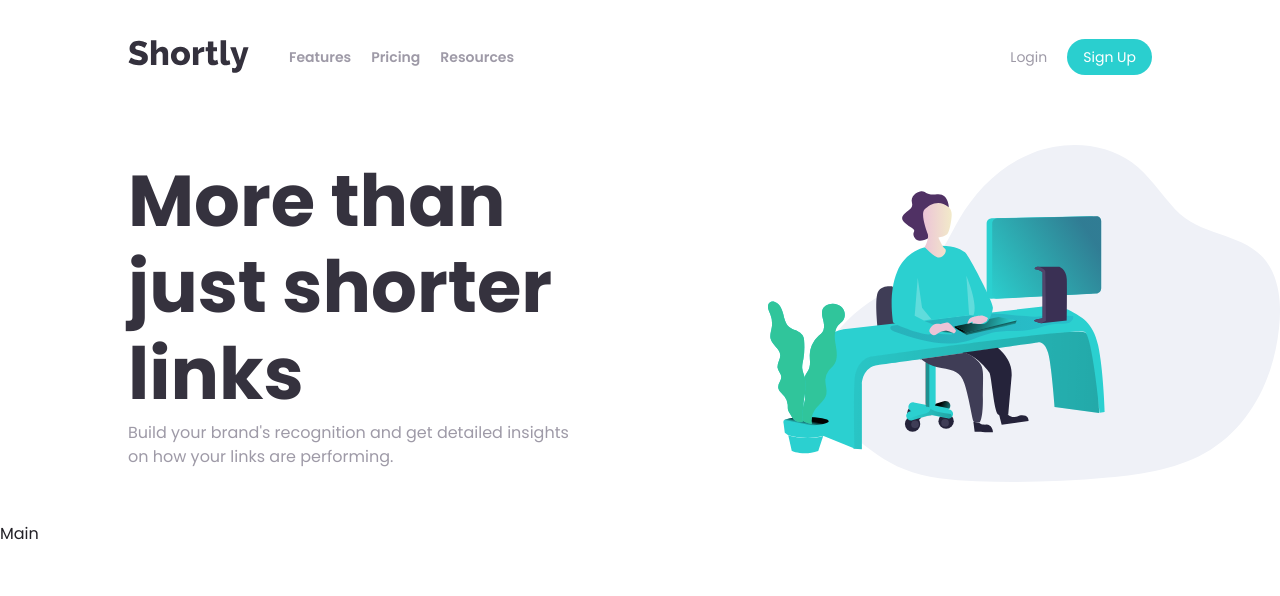
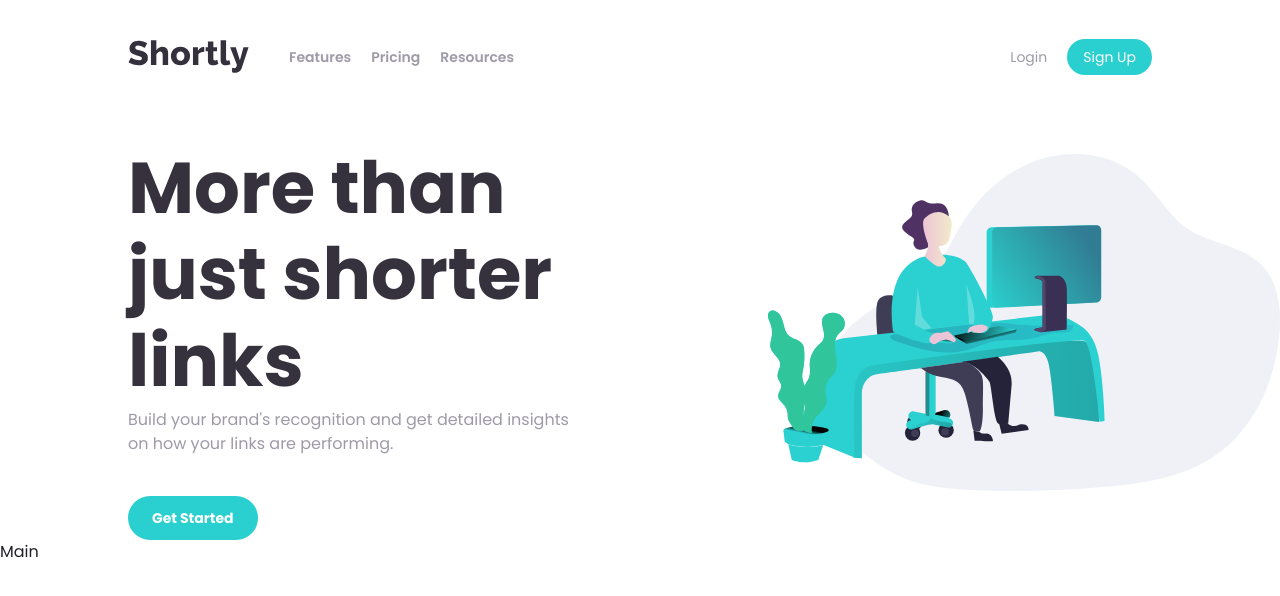
Before and after one commit to deepakmardii/next-url-shorter, a Next.js app: page / in a window 1280 px wide. Shown: the top 596 px of the page. Built offline with nearby package versions, Linux system fonts and the light colour scheme.

Commit message:
Get started button

```diff
--- /dev/null
+++ b/components/BtnGetStarted.tsx
@@ -0,0 +1,9 @@
+const BtnGetStarted = () => {
+    return (
+        <button className="bg-primary hover:opacity-60 text-white font-bold text-sm px-6 py-3 rounded-full hover:bg-opacity-80">
+            Get Started
+        </button>
+    )
+}
+
+export default BtnGetStarted
--- a/components/Hero.tsx
+++ b/components/Hero.tsx
@@ -1,4 +1,5 @@
 import Image from 'next/image'
+import BtnGetStarted from './BtnGetStarted'
 
 const Hero = () => {
     return (
@@ -13,6 +14,7 @@
                 <p className="hero-description md:max-w-[90%] mt-1 lg:mb-10 mb-5 text-grayish-violet">
                     Build your brand&apos;s recognition and get detailed insights on how your links are performing.
                 </p>
+                <BtnGetStarted />
             </div>
             <div className="hero-right lg:w-1/2 md:w-11/12 w-full 2xl:static md:relative md:-right-32 mb-10">
                 <Image className='w-full' priority src="/images/illustration-working.svg" alt="working illustration" aria-hidden="true" role='presentation' width={500} height={500} />
```
